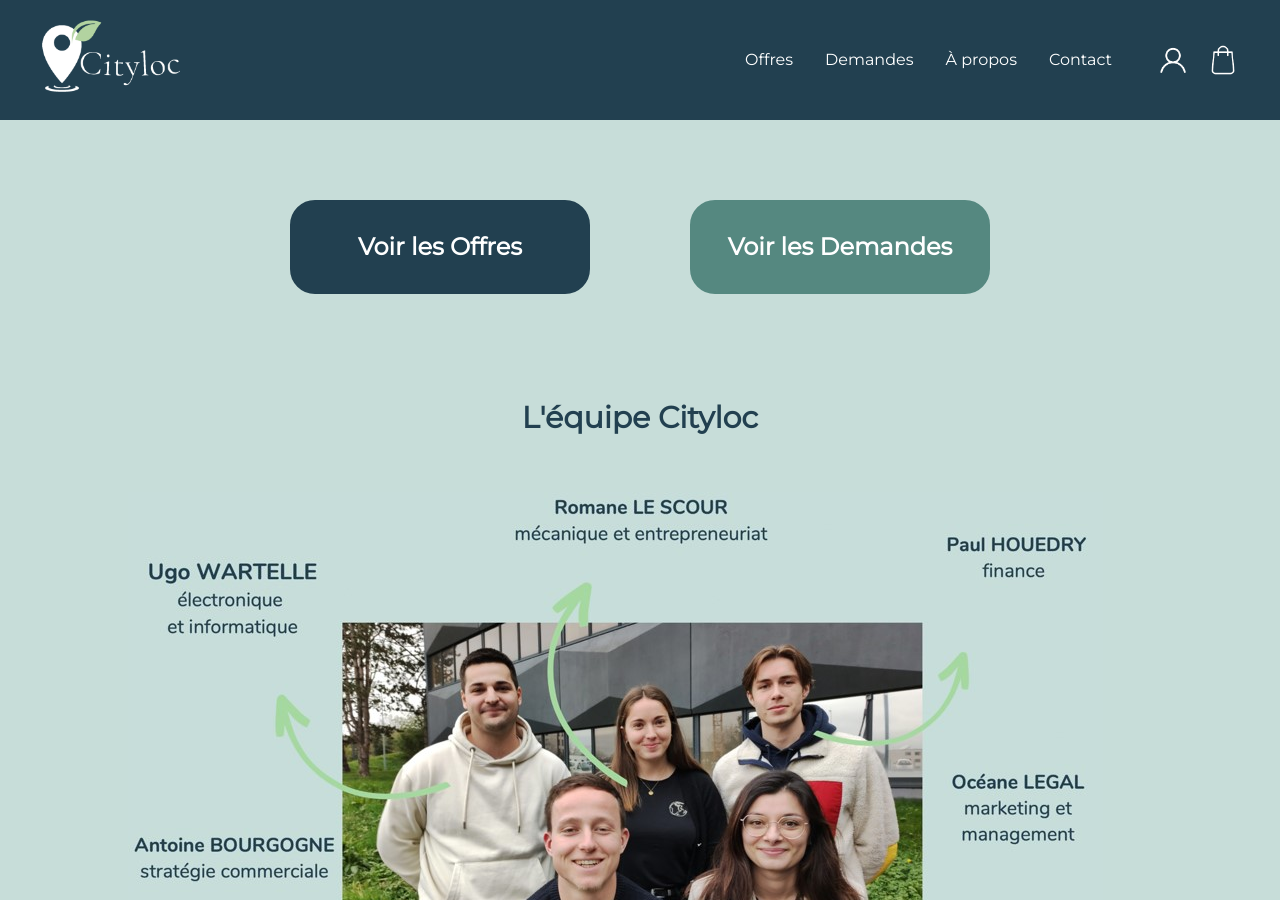
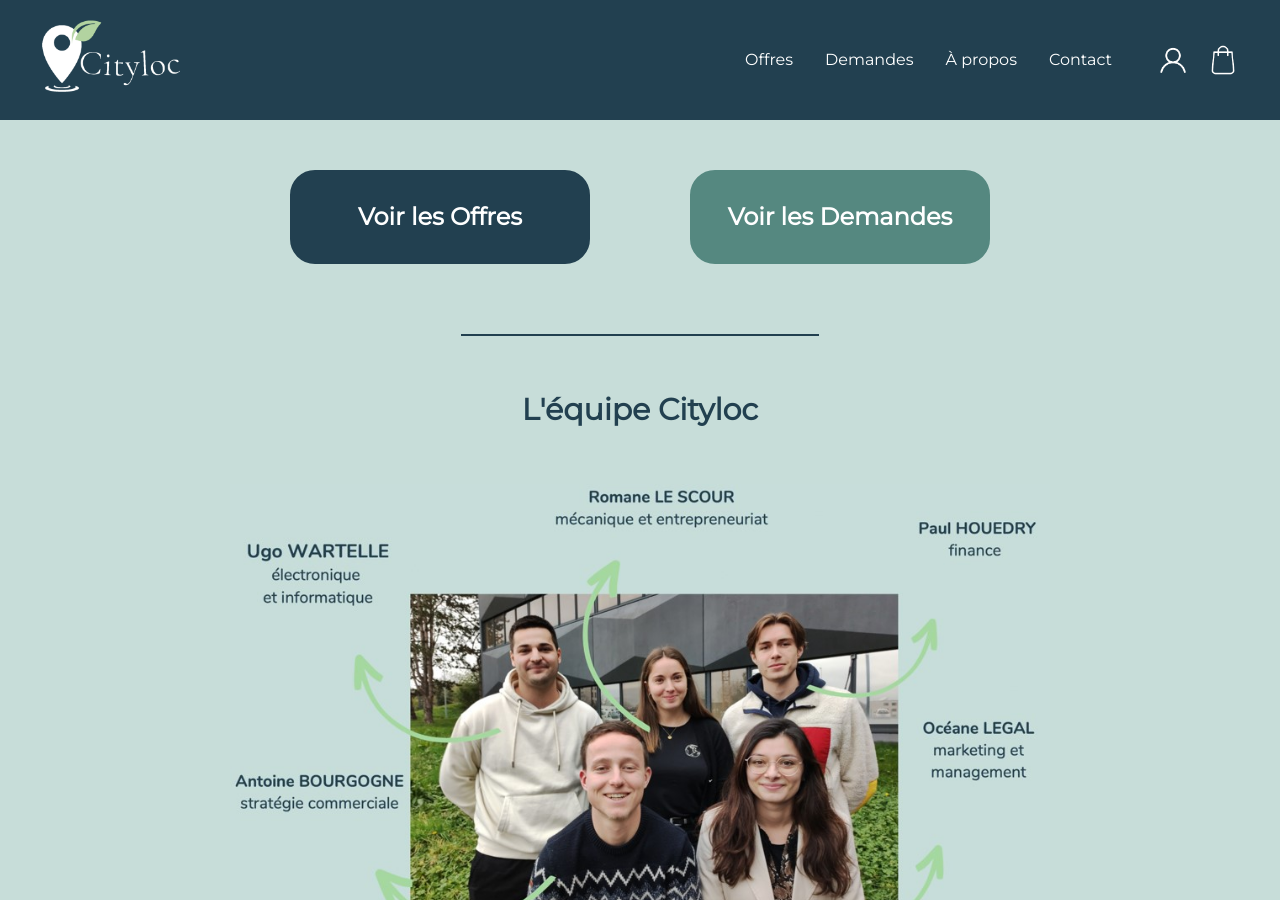
Before and after one commit to TabLockFR/cityloc-base, a Jekyll site: the page built from index.html, in a window 1280 px wide and 900 px high. Built offline with Jekyll 4.4.1, drawn with Linux system fonts in a browser that asks for light colours.

Commit message:
Update index.html

```diff
--- a/index.html
+++ b/index.html
@@ -12,7 +12,7 @@
   }
   .boxOffres, .boxDemandes {
     display: flex;
-    margin: 50px;
+    margin: 20px 50px;
     padding: 5px 30px;
     border-radius: 25px;
     width: 300px;
@@ -57,10 +57,24 @@
     transition: ease-in-out 0.2s;
     cursor: pointer;
   }
+  .traitSeparation{
+    width: 35%;
+    border: 1px solid #224050;
+    margin: 50px auto;
+  }
+  .imgAccueilTeam{
+    text-align: center;
+  }
+  .imgAccueilTeam img{
+    width: 100%;
+  }
 
   @media screen and (min-width: 1080px){
     .containerBoxAccueil{
       flex-direction: row;
+    }
+    .imgAccueilTeam img{
+      width: 80%;
     }
   }
 
@@ -82,5 +96,8 @@
     </a>
   </div>
 </div>
+<div class="traitSeparation"></div>
 <h2>L'équipe Cityloc</h2>
-<img src="https://tablockfr.github.io/imgs/team_cityloc.jpg" alt="équipe Cityloc">
+<div class="imgAccueilTeam">
+  <img src="https://tablockfr.github.io/cityloc-base/imgs/team_cityloc.jpg" alt="équipe Cityloc">
+</div>
```
